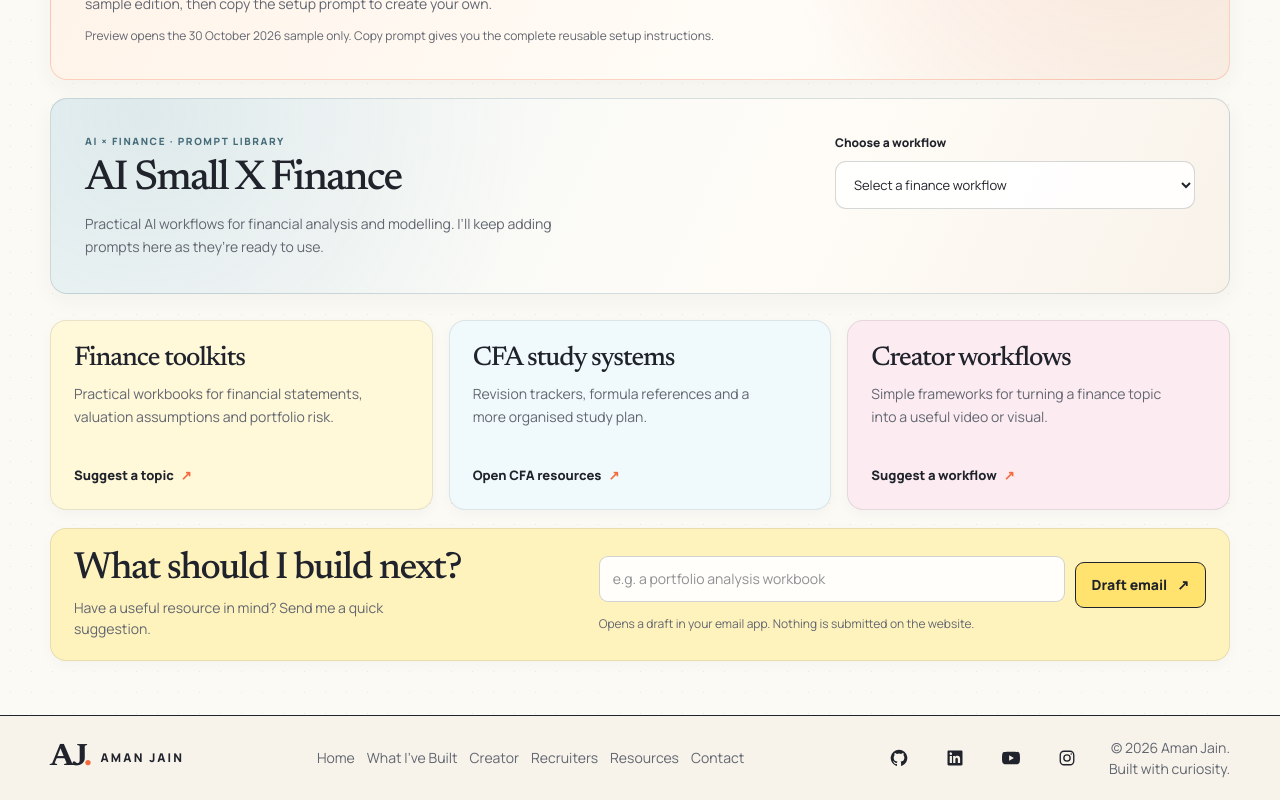
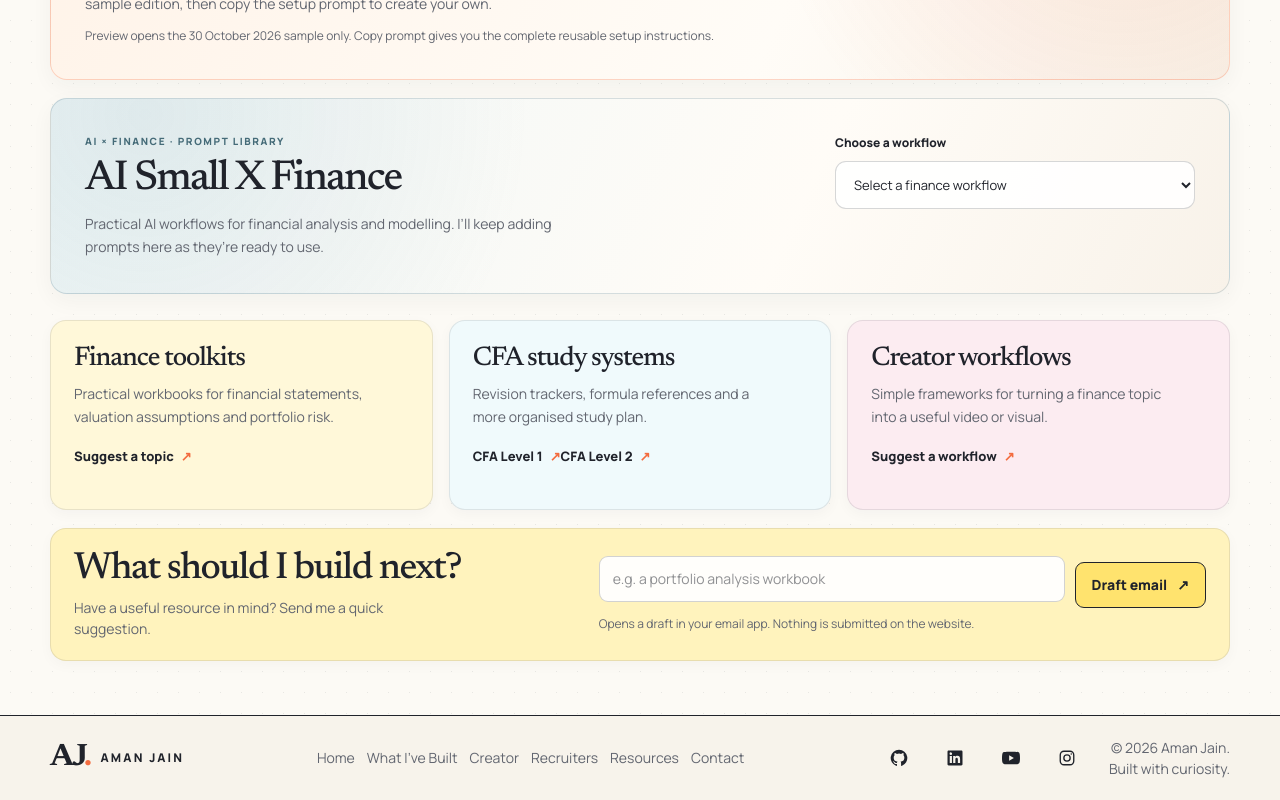
Before and after one commit to aman482006-beep/MY-WEBSITE, a Next.js app: page /resources in a window 1280 px wide. Shown: the part 599-1399 px from the top of the page. Built offline with nearby package versions, Linux system fonts and the light colour scheme.

Commit message:
Add CFA Level 2 resources link

```diff
--- a/src/app/resources/resources-content.tsx
+++ b/src/app/resources/resources-content.tsx
@@ -10,20 +10,26 @@ const resourceAreas = [
   {
     title: "Finance toolkits",
     description: "Practical workbooks for financial statements, valuation assumptions and portfolio risk.",
-    link: { label: "Suggest a topic", href: "#resource-request" },
+    links: [{ label: "Suggest a topic", href: "#resource-request" }],
   },
   {
     title: "CFA study systems",
     description: "Revision trackers, formula references and a more organised study plan.",
-    link: {
-      label: "Open CFA resources",
-      href: "https://drive.google.com/drive/mobile/folders/1BWsJY1_X_vU9EwE9qf1B7m5UIudjbCRC?usp=sharing",
-    },
+    links: [
+      {
+        label: "CFA Level 1",
+        href: "https://drive.google.com/drive/mobile/folders/1BWsJY1_X_vU9EwE9qf1B7m5UIudjbCRC?usp=sharing",
+      },
+      {
+        label: "CFA Level 2",
+        href: "https://drive.google.com/drive/folders/1MaukMwT6DurEBa2H6sKPyT-SgUuQgGFJ?usp=sharing",
+      },
+    ],
   },
   {
     title: "Creator workflows",
     description: "Simple frameworks for turning a finance topic into a useful video or visual.",
-    link: { label: "Suggest a workflow", href: "#resource-request" },
+    links: [{ label: "Suggest a workflow", href: "#resource-request" }],
   },
 ];
 
@@ -257,9 +263,19 @@ export function ResourcesContent() {
             <article className="aj-resource-card" key={area.title}>
               <h2>{area.title}</h2>
               <p>{area.description}</p>
-              <a className="aj-resource-link" href={area.link.href}>
-                {area.link.label} <span aria-hidden="true">↗</span>
-              </a>
+              <div className="aj-resource-card-links">
+                {area.links.map((link) => (
+                  <a
+                    className="aj-resource-link"
+                    href={link.href}
+                    key={link.label}
+                    target={link.href.startsWith("http") ? "_blank" : undefined}
+                    rel={link.href.startsWith("http") ? "noopener noreferrer" : undefined}
+                  >
+                    {link.label} <span aria-hidden="true">↗</span>
+                  </a>
+                ))}
+              </div>
             </article>
           ))}
         </section>
```
